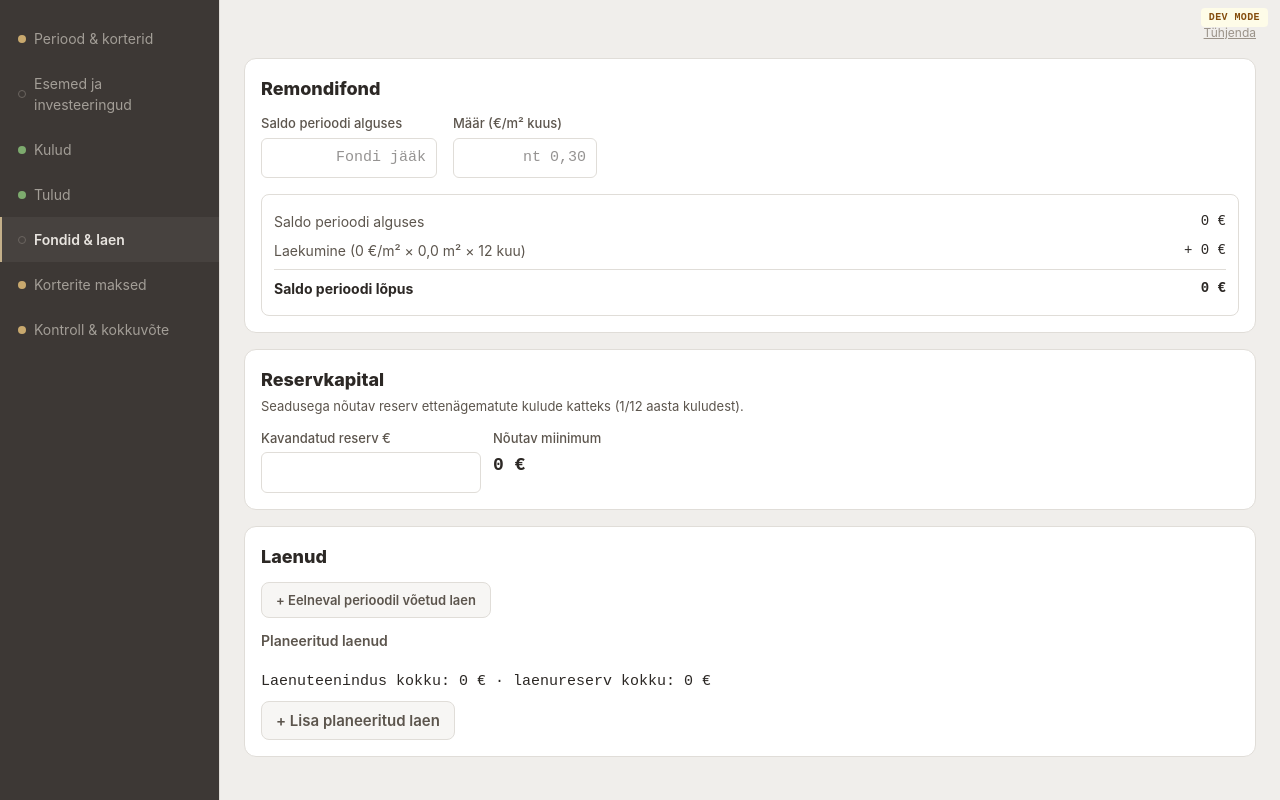
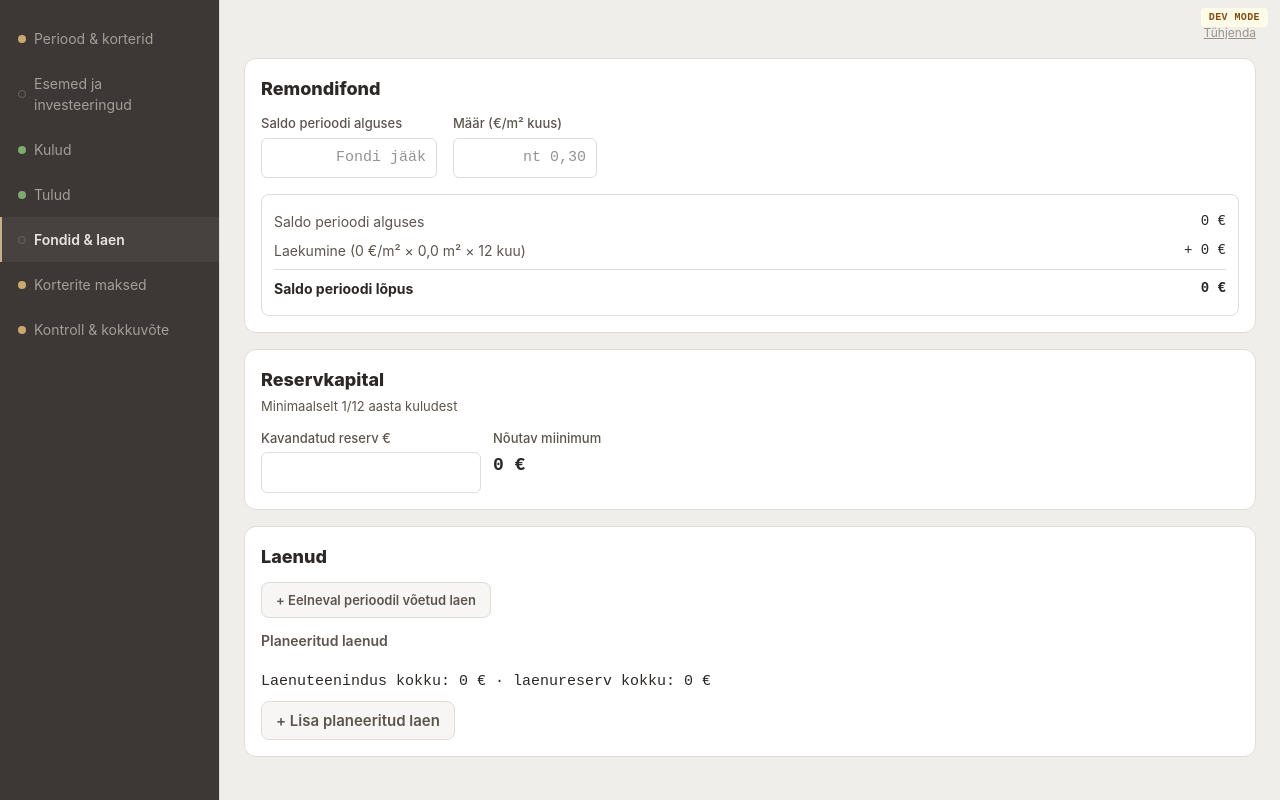
Before and after one commit to solverelab/majanduskava, a React (Vite) app: page / in a window 1280 px wide. Both pictures are taken after a click on the button "Fondid & laen". Built offline with nearby package versions, Linux system fonts and the light colour scheme.

Commit message:
fix: reservkapitali tekst — minimaalselt 1/12 aasta kuludest
Co-Authored-By: Claude Opus 4.6 <noreply@anthropic.com>

```diff
--- a/src/MajanduskavaApp.jsx
+++ b/src/MajanduskavaApp.jsx
@@ -2056,7 +2056,7 @@ export default function App() {
 
             <div style={card}>
               <div style={{ ...sectionTitle, marginBottom: 4 }}>Reservkapital</div>
-              <div style={{ fontSize: 13, color: N.sub, marginBottom: 12 }}>Seadusega nõutav reserv ettenägematute kulude katteks (1/12 aasta kuludest).</div>
+              <div style={{ fontSize: 13, color: N.sub, marginBottom: 12 }}>Minimaalselt 1/12 aasta kuludest</div>
 
               <div style={{ display: "flex", gap: 12, flexWrap: "wrap" }}>
                 <div style={{ width: 220 }}>
```
